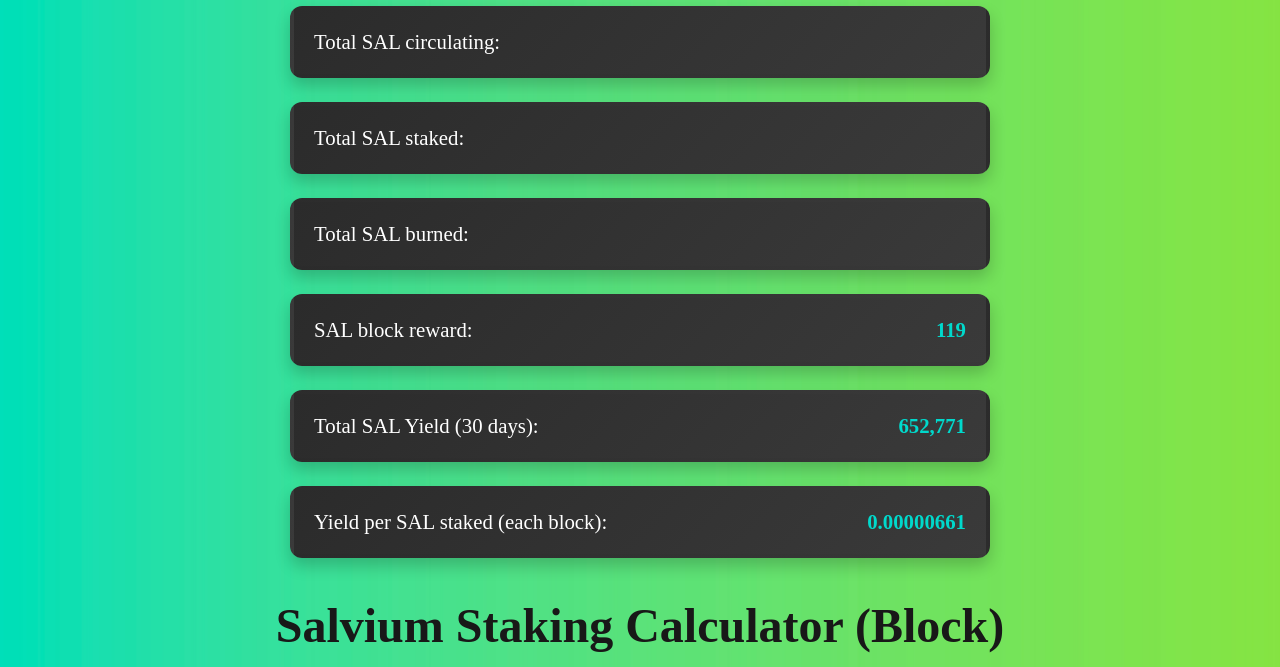
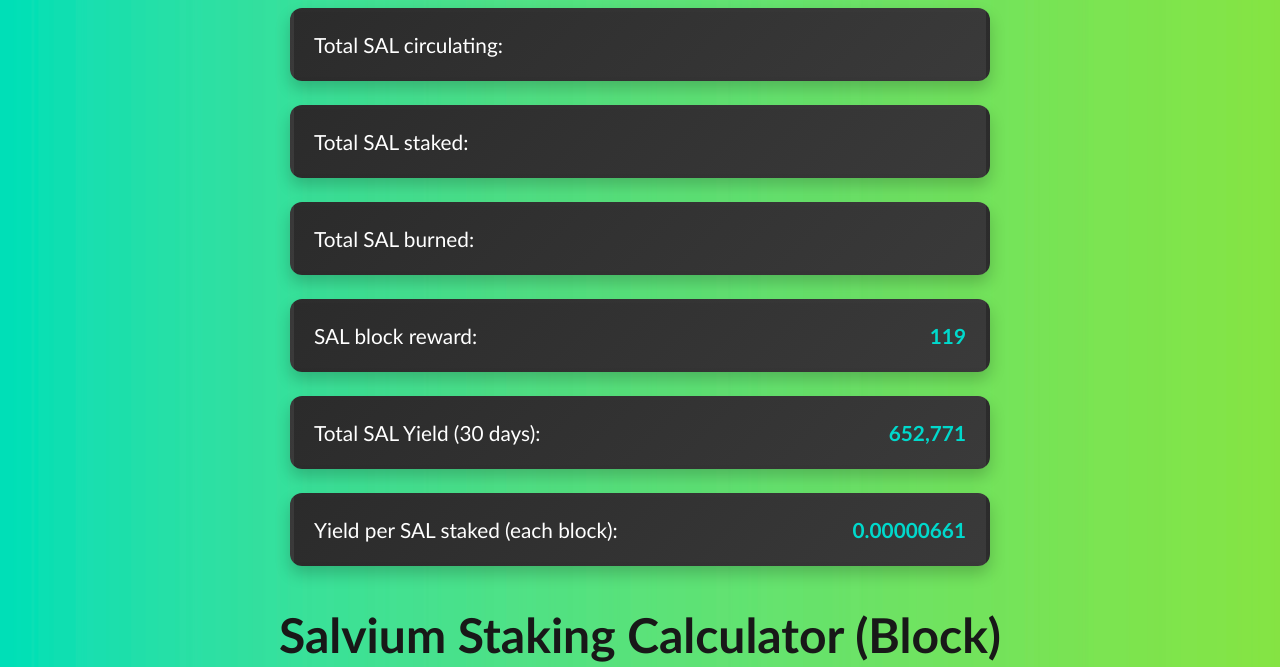
Before and after one commit to redpillsal/dashboard, a plain HTML site: page index.html in a window 1280 px wide. Shown: the part 193-860 px from the top of the page. Drawn offline with Linux system fonts and the light colour scheme; no server answers.

Commit message:
Update index.html

```diff
--- a/index.html
+++ b/index.html
@@ -6,9 +6,9 @@
     <title>Salvium Supply Dashboard</title>
 
     <style>
-        /* Apply Times New Roman */
+        /* Apply Gill Sans with fallback options */
         body, h2, ul, li, label, button {
-            font-family: 'Times New Roman', Times, serif;
+            font-family: 'Gill Sans', 'Gill Sans MT', Calibri, sans-serif;
         }
 
         body {
```
